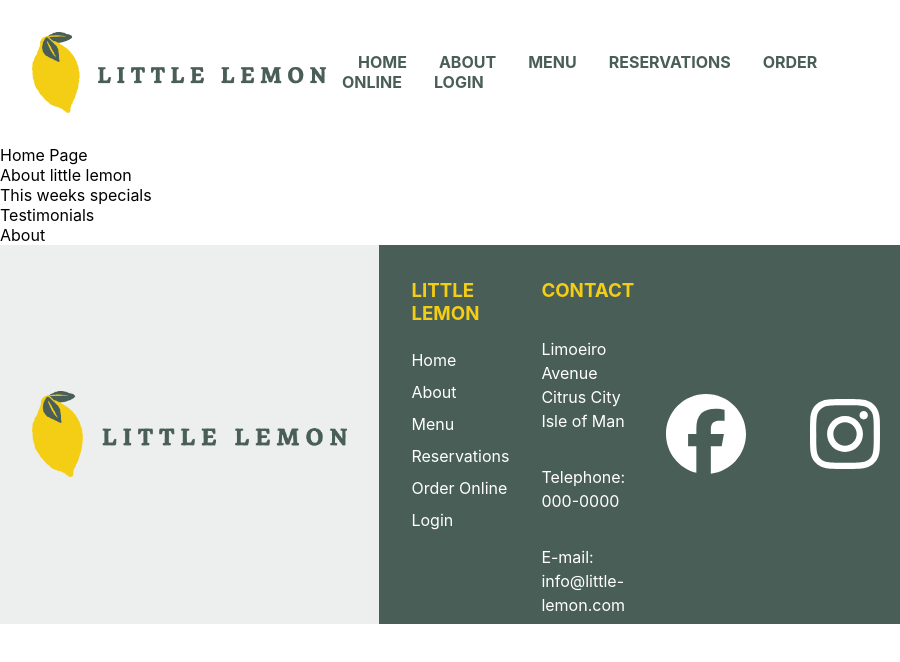
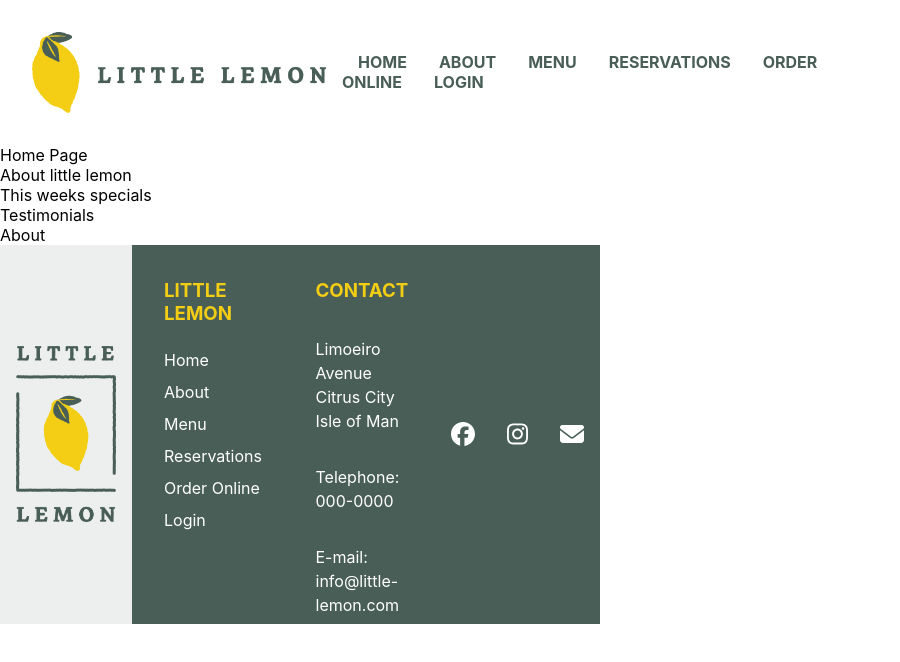
Before and after one commit to claceotto/little-lemon, a React (Create React App) app: page / in a window 600 px wide. Shown: the top 662 px of the page, 900 px wide, since content can reach past the window. Built offline with nearby package versions, Linux system fonts and the light colour scheme.

Commit message:
progress on making footer responsive

```diff
--- a/src/App.css
+++ b/src/App.css
@@ -1,5 +1,3 @@
-
-/* This is my formatting */
 
 /* Header formatting */
 .header {
@@ -15,8 +13,8 @@ header img {
   max-width: 294px;
   max-height: 88px;
   align-self: center;
+}
 
-}
 
 .navigation {
   align-self: center;
@@ -56,7 +54,6 @@ footer {
   max-height: 379px;
   width: 100%;
   justify-content: space-between;
-
 }
 
 .footer-logo {
@@ -66,14 +63,46 @@ footer {
   max-height: 379px;
   background-color: #EDEFEE;
   padding: 2rem;
-
 }
 
-footer img {
+.bg-logo {
   max-width: 315.44px;
   max-height: 178px;
   align-self: center;
+}
 
+.sm-logo {
+  max-width: 100px;
+  align-self: center;
+}
+
+
+/* Desktop footer image */
+@media (min-width: 600px) {
+.sm-fotter-logo {
+  display: none;
+}
+
+.bg-footer-logo {
+  display: flex;
+  justify-content: center;
+  background-color: #EDEFEE;
+  padding: 2rem;
+}
+}
+
+/* Mobile footer image */
+@media (max-width: 600px) {
+  .bg-footer-logo {
+    display: none;
+  }
+
+  .sm-fotter-logo {
+    display: flex;
+    justify-content: center;
+    background-color: #EDEFEE;
+    padding: 1rem;
+}
 }
 
 footer h3 {
@@ -99,6 +128,7 @@ footer a {
 footer a:hover {
   color: #F4CE14;
 }
+
 footer p {
   color: #FFFFFF;
   line-height: 1.5rem;
@@ -114,7 +144,7 @@ footer p {
 }
 
 .footer-social {
-  font-size: 5rem;
+  font-size: 4rem;
   display: flex;
   align-items: center;
   justify-content: space-between;
@@ -127,6 +157,24 @@ footer p {
 .footer-icon {
   margin: 2rem;
 }
+
+/* Mobile footer settings */
+@media (max-width: 600px) {
+  .footer-social {
+    font-size: 1.5rem;
+    display: flex;
+    align-items: center;
+    justify-content: space-between;
+    background-color: #495E57;
+    color: #FFFFFF;
+    width: 100%;
+  }
+
+  .footer-icon {
+    margin: 1rem;
+  }
+}
+
 
 
 /* This was the formatting already here to start with */
--- a/src/Components/Footer.js
+++ b/src/Components/Footer.js
@@ -1,15 +1,26 @@
 import { FontAwesomeIcon } from "@fortawesome/react-fontawesome";
 import { faFacebook, faInstagram } from "@fortawesome/free-brands-svg-icons";
-import { faEnvelope} from "@fortawesome/free-solid-svg-icons"
-
+import { faEnvelope } from "@fortawesome/free-solid-svg-icons";
 
 function Footer() {
   return (
     <footer>
-      <div className="footer-logo">
-        <img src="../images/Logo.jpg" alt="Little Lemon Logo" />
+      <div className="bg-footer-logo">
+        <img
+          src="../images/Logo.jpg"
+          alt="Little Lemon Logo"
+          className="bg-logo"
+        />
       </div>
-      {/* <div className="footer-text"> */}
+
+      <div className="sm-fotter-logo">
+        <img
+          src="../images/Vertical-logo.png"
+          alt="Little Lemon Logo"
+          className="sm-logo"
+        />
+      </div>
+
       <div className="footer-links">
         <h3>Little Lemon</h3>
         <a href="/home">Home</a>
```
Also changed, not shown: public/images/Vertical-logo.png (added). Lines whose indentation alone changed are shown as unchanged.
